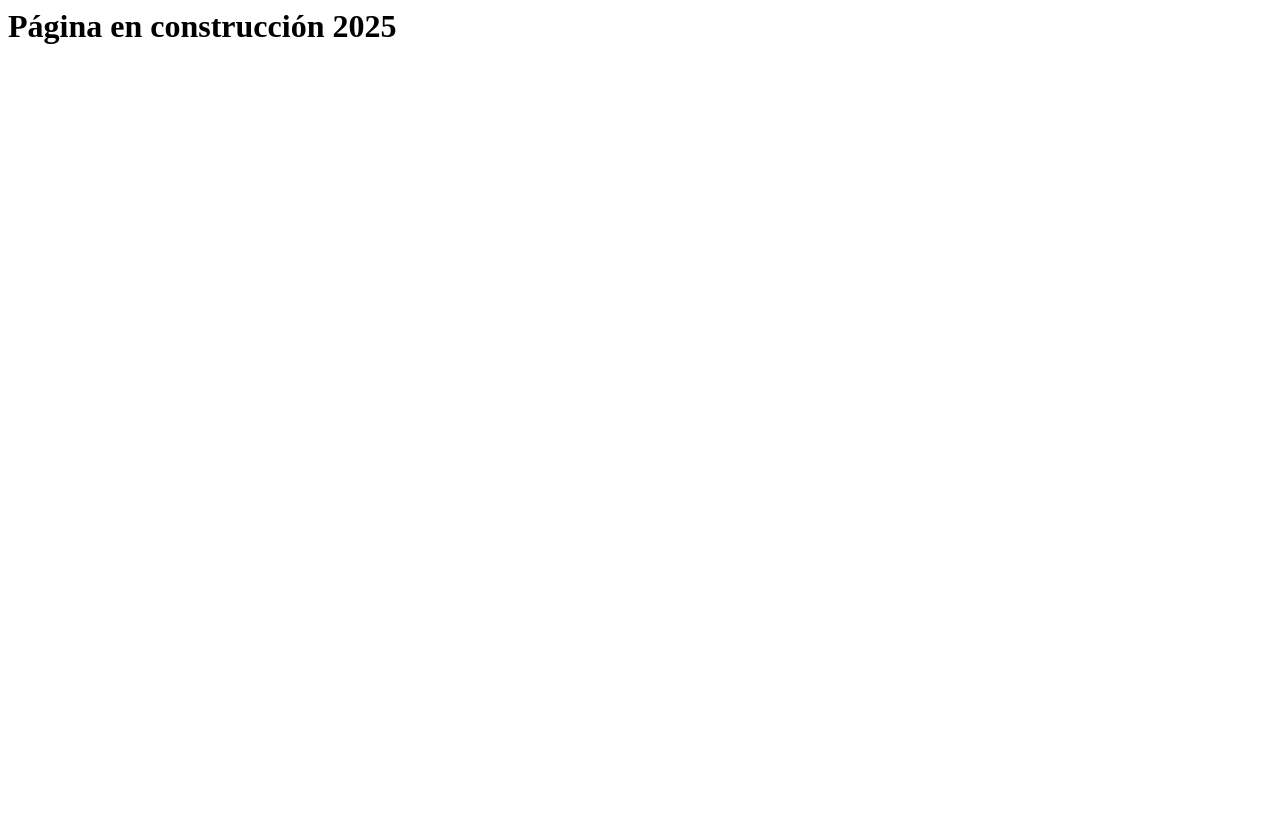
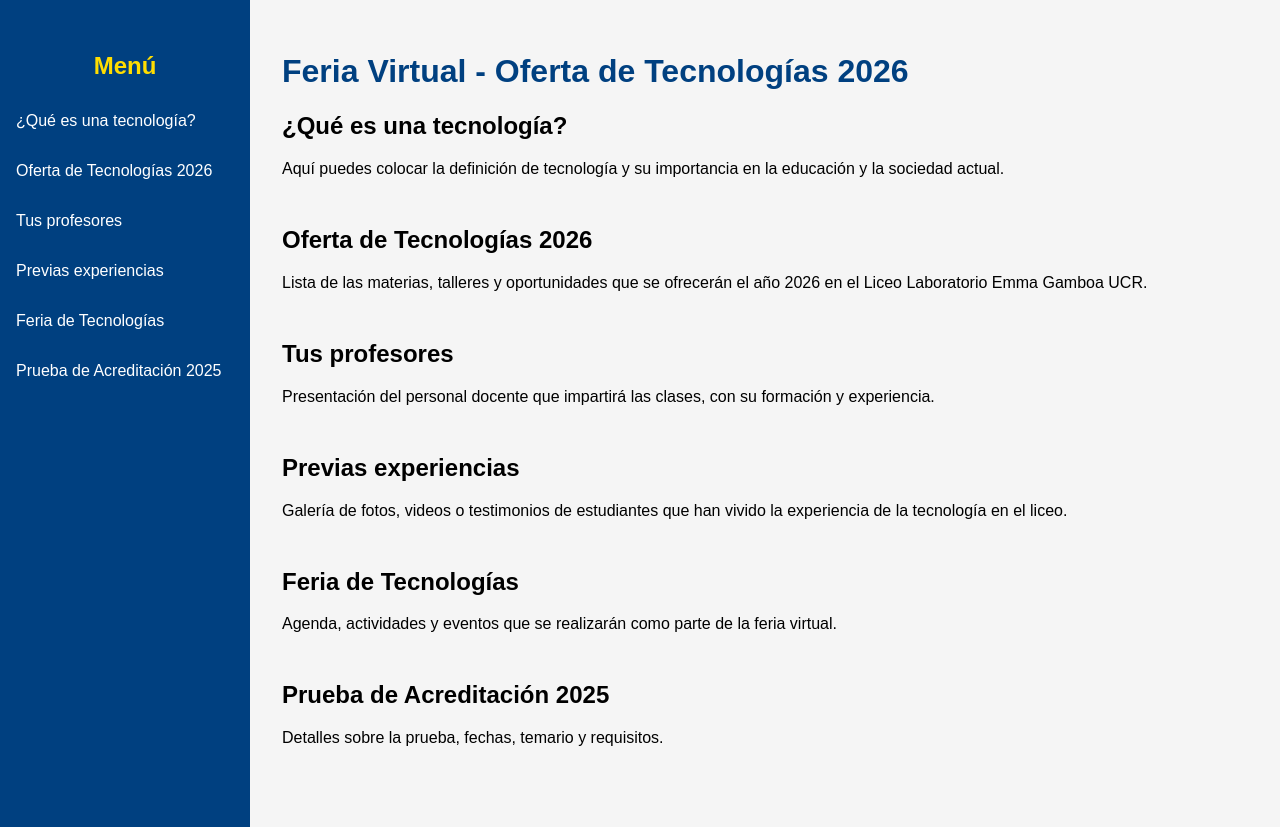
Before and after one commit to laboucr/tecnologias, a plain HTML site: page index.html in a window 1280 px wide. Before the commit the page ends 800 px from the top, so only its background shows below. Drawn offline with Linux system fonts and the light colour scheme.

Commit message:
Update index.html

```diff
--- a/index.html
+++ b/index.html
@@ -1 +1,118 @@
-<h1> Página en construcción 2025</h1>
+<!DOCTYPE html>
+<html lang="es">
+<head>
+  <meta charset="UTF-8" />
+  <title>Feria Virtual - Oferta de Tecnologías 2026 | Liceo Laboratorio Emma Gamboa UCR</title>
+  <style>
+    body {
+      margin: 0;
+      font-family: Arial, sans-serif;
+      background-color: #f5f5f5;
+      display: flex;
+    }
+
+    /* Menú lateral */
+    nav {
+      width: 250px;
+      background-color: #004080;
+      color: white;
+      height: 100vh;
+      position: fixed;
+      padding-top: 2rem;
+    }
+
+    nav h2 {
+      color: #ffdd00;
+      text-align: center;
+      margin-bottom: 1rem;
+    }
+
+    nav a {
+      display: block;
+      padding: 1rem;
+      color: white;
+      text-decoration: none;
+      transition: background 0.3s;
+    }
+
+    nav a:hover {
+      background-color: #003366;
+    }
+
+    /* Área principal */
+    main {
+      margin-left: 250px;
+      padding: 2rem;
+      flex: 1;
+    }
+
+    main h1 {
+      color: #004080;
+    }
+
+    section {
+      margin-bottom: 3rem;
+    }
+
+    /* Diseño responsive */
+    @media (max-width: 768px) {
+      nav {
+        width: 100%;
+        height: auto;
+        position: relative;
+      }
+      main {
+        margin-left: 0;
+      }
+    }
+  </style>
+</head>
+<body>
+
+  <nav>
+    <h2>Menú</h2>
+    <a href="#que-es">¿Qué es una tecnología?</a>
+    <a href="#oferta-2026">Oferta de Tecnologías 2026</a>
+    <a href="#profesores">Tus profesores</a>
+    <a href="#experiencias">Previas experiencias</a>
+    <a href="#feria">Feria de Tecnologías</a>
+    <a href="#prueba-2025">Prueba de Acreditación 2025</a>
+  </nav>
+
+  <main>
+    <h1>Feria Virtual - Oferta de Tecnologías 2026</h1>
+
+    <section id="que-es">
+      <h2>¿Qué es una tecnología?</h2>
+      <p>Aquí puedes colocar la definición de tecnología y su importancia en la educación y la sociedad actual.</p>
+    </section>
+
+    <section id="oferta-2026">
+      <h2>Oferta de Tecnologías 2026</h2>
+      <p>Lista de las materias, talleres y oportunidades que se ofrecerán el año 2026 en el Liceo Laboratorio Emma Gamboa UCR.</p>
+    </section>
+
+    <section id="profesores">
+      <h2>Tus profesores</h2>
+      <p>Presentación del personal docente que impartirá las clases, con su formación y experiencia.</p>
+    </section>
+
+    <section id="experiencias">
+      <h2>Previas experiencias</h2>
+      <p>Galería de fotos, videos o testimonios de estudiantes que han vivido la experiencia de la tecnología en el liceo.</p>
+    </section>
+
+    <section id="feria">
+      <h2>Feria de Tecnologías</h2>
+      <p>Agenda, actividades y eventos que se realizarán como parte de la feria virtual.</p>
+    </section>
+
+    <section id="prueba-2025">
+      <h2>Prueba de Acreditación 2025</h2>
+      <p>Detalles sobre la prueba, fechas, temario y requisitos.</p>
+    </section>
+
+  </main>
+
+</body>
+</html>
```
